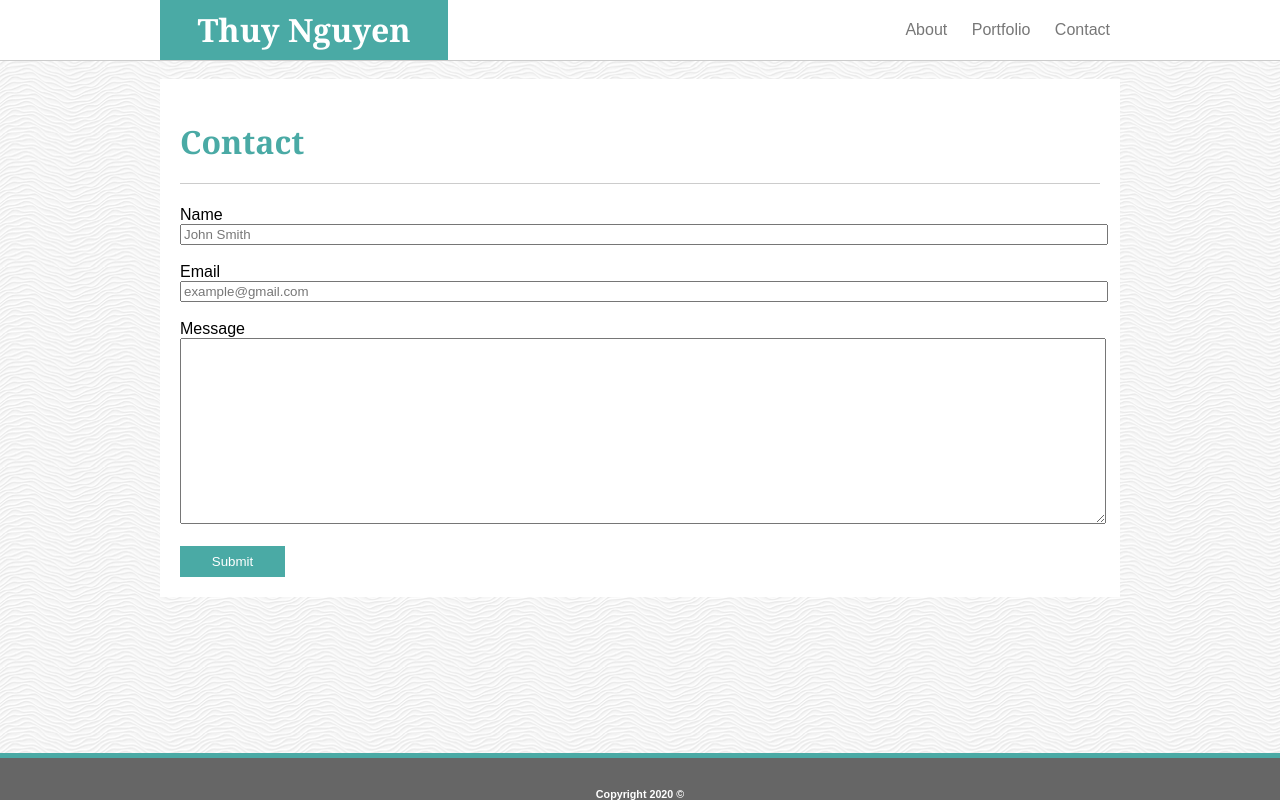
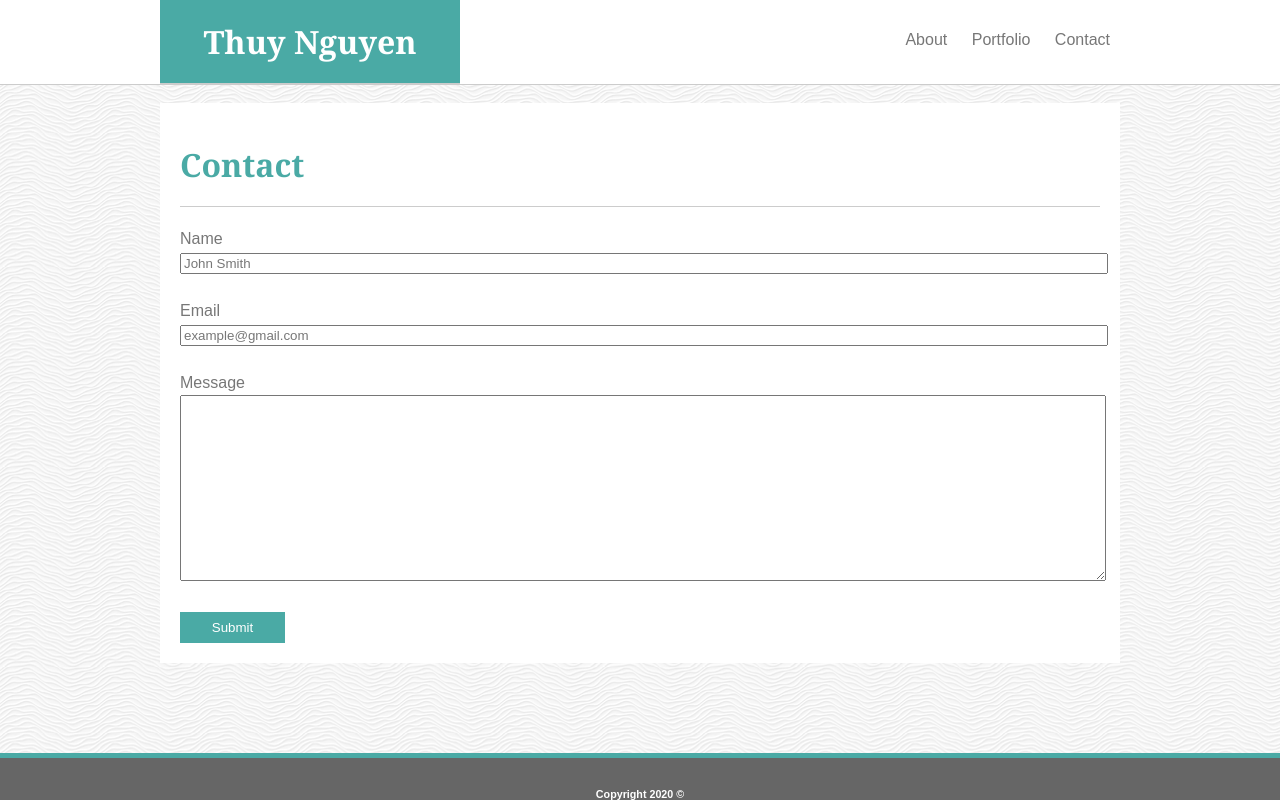
Before and after one commit to thuynguyen-nht/Basic-Portfolio, a plain HTML site: page contact.html in a window 1280 px wide. Drawn offline with Linux system fonts and the light colour scheme.

Commit message:
grouping class=content between index and contact.html, cleaning header codes

```diff
--- a/assets/css/style.css
+++ b/assets/css/style.css
@@ -11,7 +11,6 @@ p {
 
 #header {
     background-color: #ffffff;
-	/*margin-bottom: 20px;*/
 	overflow: hidden;
 	border-bottom: 1.5px solid #cccccc;
 }
@@ -21,19 +20,14 @@ p {
 	margin: 0 auto;
 }
 
-#myName-area {
-	display: block;/*display block allows setting if width and height values*/
-	height: 60px;
-	line-height: 60px; /*without this command, text will not be in center with 60px height*/
-	width: 30%;
-	float: left;
-}
 #myName {
 	margin: 0;
 	color: #ffffff;
 	text-align: center;
 	background-color: #4aaaa5;
 	font-family: 'Georgia', Times, Times New Roman, serif;
+	width: 300px;
+	float: left;
 }
 
 nav li{
@@ -42,15 +36,11 @@ nav li{
 }
 
 nav {
-	line-height:60px;
-	height: 60px;
+	margin: 0;
 	float: right;
 	width: 30%;
-}
-
-nav ul {
-	margin: 0;
-	text-align:right;
+	text-align: right;
+	padding-top: 15px;
 }
 
 .container{
@@ -77,8 +67,9 @@ h1{
 	font-family: 'Georgia', Times, Times New Roman, serif;
 	color: #4aaaa5;
 	display: block;
-	padding-bottom: 20px;
+	padding: 20px 0;
 	border-bottom: 1.5px solid #cccccc;
+	margin: 0;
 }
 
 #text {
@@ -103,13 +94,9 @@ h6 {
 	border-top: 5px solid #4aaaa5;
 }
 
-/* #containerContact {
-	width: 960px;
-	margin: 0 auto;
-	padding: 20px;
-	background-color: #ffffff;
-	overflow: hidden; /*without this the image will be out of this container when float*/
-} */
+.content {
+	padding-top: 20px;
+}
 
 form {
 	font-family: 'Arial', 'Helvetica Neue', Helvetica, sans-serif;
--- a/contact.html
+++ b/contact.html
@@ -28,7 +28,7 @@
             <h1>Contact</h1>
         </div>
         <div>
-            <form class="formContact">
+            <form class="content">
                 <div>
                     <label for="name">Name</label>
                     <input type="text" id="name" name="user_name" value="John Smith">
```
